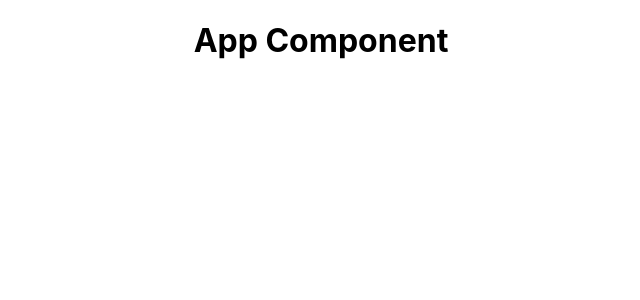
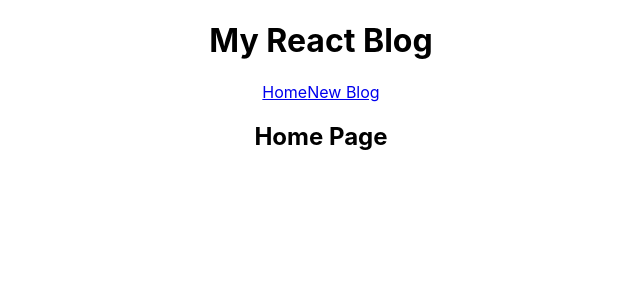
Before and after one commit to edwardramirez31/React-Blog, a React (Create React App) app: page / in a window 1280 px wide. Shown: the top 300 px of the page, without its empty margins (319-959 px from the left). Built offline with nearby package versions, Linux system fonts and the light colour scheme.

Commit message:
Creating and importing two new components

```diff
--- a/src/App.js
+++ b/src/App.js
@@ -1,11 +1,14 @@
 import logo from './logo.svg';
 import './App.css';
+import Home from './Home';
+import Navbar from './Navbar';
 
 function App() {
   return (
     <div className="App">
+      <Navbar />
       <div className="content">
-        <h1>App Component</h1>
+        <Home />
       </div>
     </div>
   );
--- /dev/null
+++ b/src/Home.js
@@ -0,0 +1,8 @@
+function Home() {
+  return (
+    <div className="home">
+      <h2>Home Page</h2>
+    </div>
+  );
+}
+export default Home;
--- /dev/null
+++ b/src/Navbar.js
@@ -0,0 +1,14 @@
+const Navbar = () => {
+  return (
+    <navbar className="navbar">
+      <h1>My React Blog</h1>
+      <div className="links">
+        <a href="/">Home</a>
+        <a href="/create">New Blog</a>
+      </div>
+    </navbar>
+
+   );
+}
+
+export default Navbar;
--- a/src/index.js
+++ b/src/index.js
@@ -14,4 +14,3 @@
 // If you want to start measuring performance in your app, pass a function
 // to log results (for example: reportWebVitals(console.log))
 // or send to an analytics endpoint. Learn more: https://bit.ly/CRA-vitals
-reportWebVitals();
```
